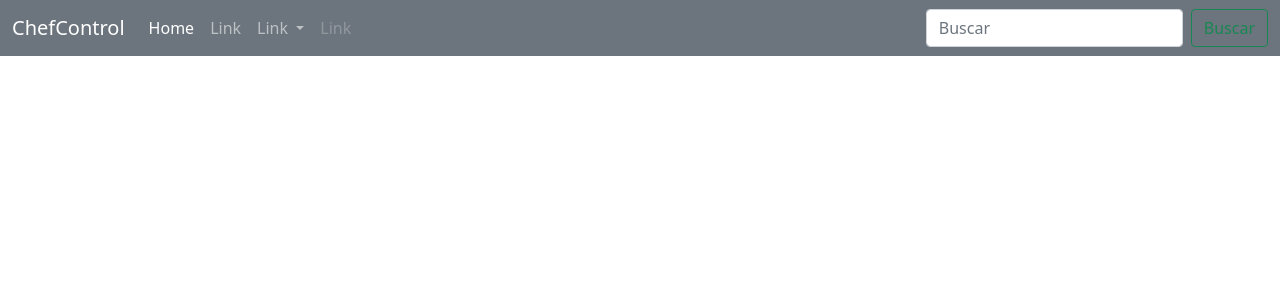
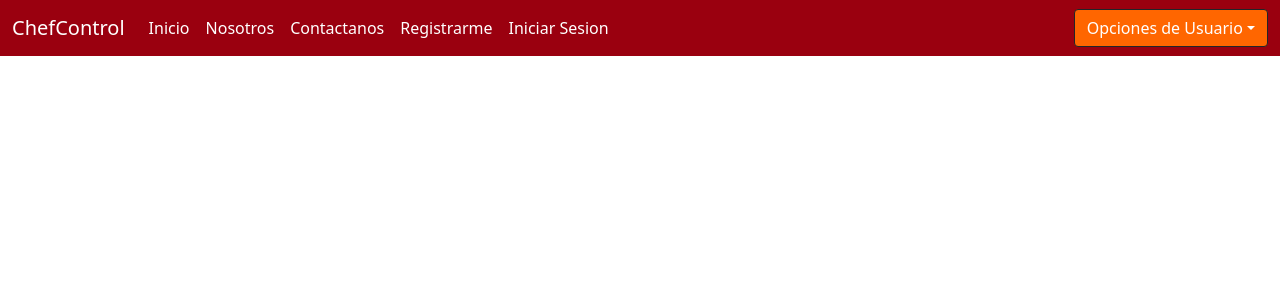
Before and after one commit to Jero-Cardona/ChefControl, a PHP site: page /templade/header.php in a window 1280 px wide. Shown: the top 300 px of the page. Run offline with PHP 8.4, Linux system fonts and the light colour scheme.

Commit message:
scoop-25/09

```diff
--- a/views/index/index.php
+++ b/views/index/index.php
@@ -3,7 +3,7 @@ require "../templade/header.php";
 ?>
     <div class="contenedor" >
     <div class="caja1">
-        <img class="imagen1" src="img/logo.jpeg">
+        <img class="imagen1" src="../../img/logo.jpeg">
         <a href="../login.php"><input type="submit" value="iniciar sesion" class="botones1"></a>
         <a href="../register.php"><input type="submit" value="Registrarse" class="botones1"></a>
     </div>
--- a/views/templade/header.php
+++ b/views/templade/header.php
@@ -1,17 +1,16 @@
 <!DOCTYPE html>
 <html lang="en">
 <head>
-  <title>Inicio de sesión</title>
   <meta charset="UTF-8">
   <meta name="viewport" content="width=device-width, initial-scale=1.0">
   <link href="https://cdn.jsdelivr.net/npm/bootstrap@5.0.2/dist/css/bootstrap.min.css" rel="stylesheet" integrity="sha384-EVSTQN3/azprG1Anm3QDgpJLIm9Nao0Yz1ztcQTwFspd3yD65VohhpuuCOmLASjC" crossorigin="anonymous">
   <link rel="stylesheet" href="https://cdnjs.cloudflare.com/ajax/libs/font-awesome/6.4.2/css/all.min.css">
-  <link rel="icon" href="img/logo.jpeg">
-  <link rel="stylesheet" href="../css/style.css">
+  <link rel="icon" href="../../img/logo.jpeg">
+  <link rel="stylesheet" href="../../css/style.css">
 </head>
 <body>
     <header>
-    <nav class="navbar navbar-expand-lg navbar-dark bg-secondary">
+    <nav class="navbar navbar-expand-lg navbar-dark" style="background-color: #9A000F" >
   <div class="container-fluid">
     <a class="navbar-brand" href="#">ChefControl</a>
     <button class="navbar-toggler" type="button" data-bs-toggle="collapse" data-bs-target="#navbarScroll" aria-controls="navbarScroll" aria-expanded="false" aria-label="Toggle navigation">
@@ -20,30 +19,30 @@
     <div class="collapse navbar-collapse" id="navbarScroll">
       <ul class="navbar-nav me-auto my-2 my-lg-0 navbar-nav-scroll" style="--bs-scroll-height: 100px;">
         <li class="nav-item">
-          <a class="nav-link active" aria-current="page" href="#">Home</a>
+          <a class="nav-link active" aria-current="page" href="../index/index.php">Inicio</a>
         </li>
         <li class="nav-item">
-          <a class="nav-link" href="#">Link</a>
-        </li>
-        <li class="nav-item dropdown">
-          <a class="nav-link dropdown-toggle" href="#" id="navbarScrollingDropdown" role="button" data-bs-toggle="dropdown" aria-expanded="false">
-            Link
-          </a>
-          <ul class="dropdown-menu" aria-labelledby="navbarScrollingDropdown">
-            <li><a class="dropdown-item" href="#">Action</a></li>
-            <li><a class="dropdown-item" href="#">Another action</a></li>
-            <li><hr class="dropdown-divider"></li>
-            <li><a class="dropdown-item" href="#">Something else here</a></li>
-          </ul>
+          <a class="nav-link active" namespace href="#">Nosotros</a>
         </li>
         <li class="nav-item">
-          <a class="nav-link disabled">Link</a>
+          <a class="nav-link active" namespace href="#">Contactanos</a>
+        </li>
+        <li class="nav-item">
+          <a class="nav-link active" namespace href="../register.php">Registrarme</a>
+        </li>
+        <li class="nav-item">
+          <a class="nav-link active" namespace href="../login.php">Iniciar Sesion</a>
         </li>
       </ul>
-      <form class="d-flex">
-        <input class="form-control me-2" type="search" placeholder="Buscar">
-        <button class="btn btn-outline-success" type="submit">Buscar</button>
-      </form>
+      <div class="btn-group">
+  <button type="button" class="btn btn-dark dropdown-toggle" style="background-color: #FF6600;" data-bs-toggle="dropdown" data-bs-display="static" aria-expanded="false"> Opciones de Usuario</button>
+  <ul class="dropdown-menu dropdown-menu-lg-end">
+    <li><a class="dropdown-item" href="#">Seccion Inventario</a></li>
+    <li><a class="dropdown-item" href="../receta/receta.php">Seccion Recetas</a></li>
+    <li><a class="dropdown-item" href="#">Ordenes de produccion</a></li>
+  </ul>
+</div>
+
     </div>
   </div>
 </nav>
```
Also changed, not shown: views/login.php (+15 -8 lines), views/receta/receta.php (+15 -9 lines), views/register.php (+17 -3 lines).
